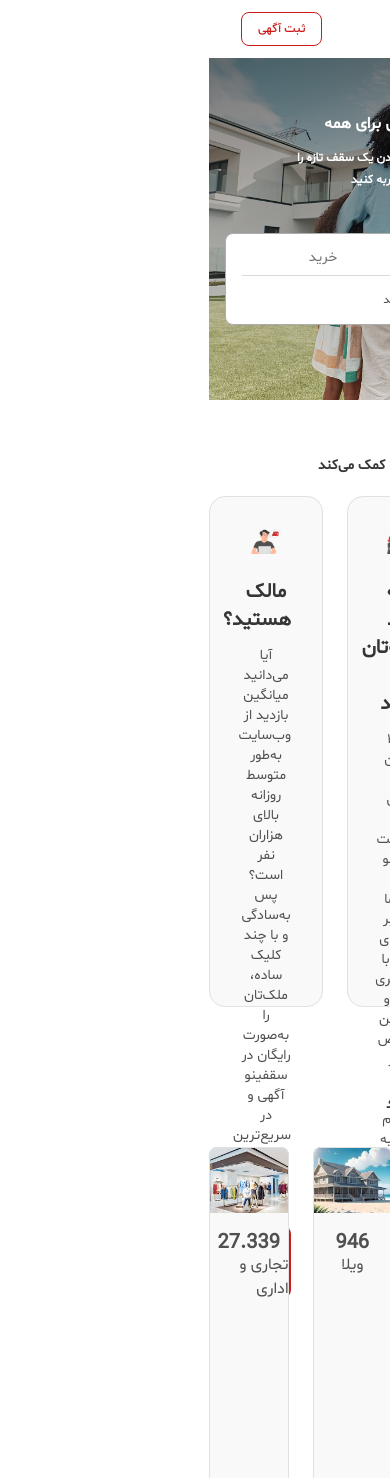
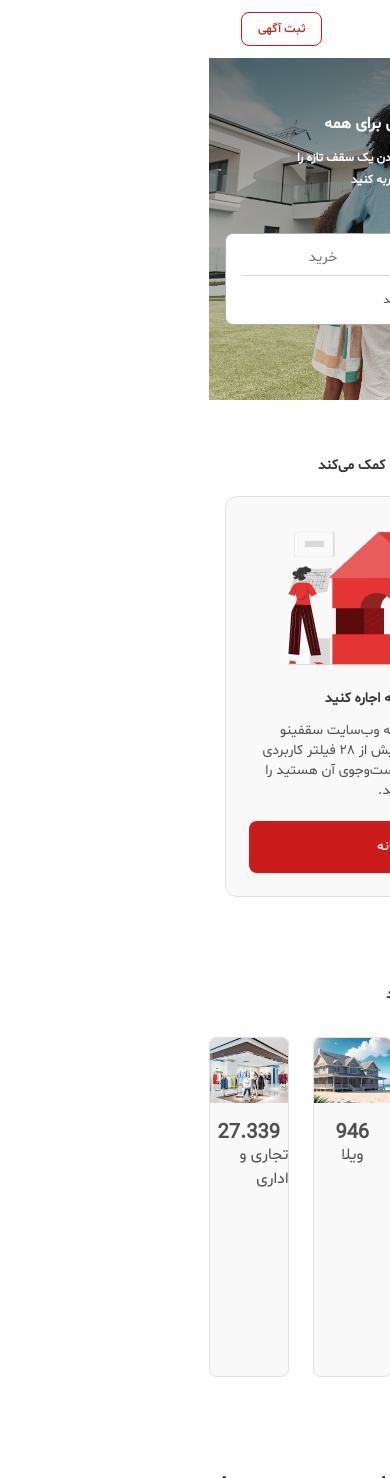
Before and after one commit to soheil-jalili/Saghfinoo, a Next.js app: page / in a window 390 px wide. Shown: the top 1478 px of the page. Built offline with nearby package versions, Linux system fonts and the light colour scheme; grey boxes are pictures that could not be loaded.

Commit message:
responsiv features

```diff
--- a/components/module/Footer.tsx
+++ b/components/module/Footer.tsx
@@ -48,7 +48,7 @@ const TopFooter: React.FC = () => {
             <li>
               <Link
                 href={"/"}
-                className="flex items-center gap-1 *:!text-primary-shade3"
+                className="flex items-center gap-1 *:text-primary-shade3!"
               >
                 <span>مشاهده بیشتر</span>
                 <svg
@@ -85,7 +85,7 @@ const TopFooter: React.FC = () => {
             <li>
               <Link
                 href={"/"}
-                className="flex items-center gap-1 *:!text-primary-shade3"
+                className="flex items-center gap-1 *:text-primary-shade3!"
               >
                 <span>مشاهده بیشتر</span>
                 <svg
@@ -124,7 +124,7 @@ const TopFooter: React.FC = () => {
             <li>
               <Link
                 href={"/"}
-                className="flex items-center gap-1 *:!text-primary-shade3"
+                className="flex items-center gap-1 *:text-primary-shade3!"
               >
                 <span>مشاهده بیشتر</span>
                 <svg
@@ -145,7 +145,7 @@ const TopFooter: React.FC = () => {
         </div>
 
         <div>
-          <p className="text-sm !font-medium-shabnam text-gray-11 mb-2">
+          <p className="text-sm font-medium-shabnam! text-gray-11 mb-2">
             با ما در ارتباط باشید
           </p>
 
@@ -240,7 +240,7 @@ const BottomFooter: React.FC = () => {
       </div>
 
       <div>
-        <p className="text-gray-11 text-sm mb-2 !font-medium-shabnam">خدمات</p>
+        <p className="text-gray-11 text-sm mb-2 font-medium-shabnam!">خدمات</p>
         <ul className="text-xs text-gray-9 flex flex-col gap-1">
           <li>
             <Link href="/">اجاره</Link>
@@ -267,7 +267,7 @@ const BottomFooter: React.FC = () => {
       </div>
 
       <div>
-        <p className="text-gray-11 text-sm mb-2 !font-medium-shabnam">
+        <p className="text-gray-11 text-sm mb-2 font-medium-shabnam!">
           اطلاعات
         </p>
         <ul className="text-xs text-gray-9 flex flex-col gap-1">
@@ -296,7 +296,7 @@ const BottomFooter: React.FC = () => {
       </div>
 
       <div className="flex flex-col gap-1 h-full">
-        <p className="text-gray-11 text-sm mb-2 !font-medium-shabnam">
+        <p className="text-gray-11 text-sm mb-2 font-medium-shabnam!">
           حساب کاربری
         </p>
         <ul className="text-xs text-gray-9 flex flex-col gap-1">
--- a/components/module/MobileMenu.tsx
+++ b/components/module/MobileMenu.tsx
@@ -12,7 +12,7 @@ const MobileMenu: React.FC<MobileMenuProps> = ({
 }: MobileMenuProps) => {
   return (
     <div
-      className={`w-full bg-white h-full fixed bottom-0 top-0 left-0 ${openMenu ?  'right-0'  :  'right-[-100%]' } transition-all`}
+      className={`w-full bg-white h-full fixed bottom-0 top-0 left-0 ${openMenu ?  'right-0'  :  '-right-full' } transition-all`}
     >
       <button
         className="flex mr-auto cursor-pointer px-4 pt-10 pb-2"
@@ -62,7 +62,7 @@ const MobileMenu: React.FC<MobileMenuProps> = ({
           />
         </svg>
 
-        <Link href="/" className="!font-medium-shabnam text-xs">
+        <Link href="/" className="font-medium-shabnam! text-xs">
           ورود یا ثبت‌نام
         </Link>
       </div>
@@ -91,7 +91,7 @@ const MobileMenu: React.FC<MobileMenuProps> = ({
                   fill="#505050"
                 />
               </svg>
-              <span className="text-xs !font-bold-shabnam text-gray-10">
+              <span className="text-xs font-bold-shabnam! text-gray-10">
                 ثبت آگهی
               </span>
             </Link>
@@ -144,7 +144,7 @@ const MobileMenu: React.FC<MobileMenuProps> = ({
                 />
               </svg>
 
-              <span className="text-xs !font-bold-shabnam text-gray-10">
+              <span className="text-xs font-bold-shabnam! text-gray-10">
                 اجاره خانه
               </span>
             </Link>
@@ -185,7 +185,7 @@ const MobileMenu: React.FC<MobileMenuProps> = ({
                 />
               </svg>
 
-              <span className="text-xs !font-bold-shabnam text-gray-10">
+              <span className="text-xs font-bold-shabnam! text-gray-10">
                 خرید خانه
               </span>
             </Link>
@@ -233,7 +233,7 @@ const MobileMenu: React.FC<MobileMenuProps> = ({
                   fill="#505050"
                 />
               </svg>
-              <span className="text-xs !font-bold-shabnam text-gray-10">
+              <span className="text-xs font-bold-shabnam! text-gray-10">
                 املاک و مستغلات
               </span>
             </Link>
@@ -286,7 +286,7 @@ const MobileMenu: React.FC<MobileMenuProps> = ({
                 />
               </svg>
 
-              <span className="text-xs !font-bold-shabnam text-gray-10">
+              <span className="text-xs font-bold-shabnam! text-gray-10">
                 مشاورین املاک
               </span>
             </Link>
@@ -335,7 +335,7 @@ const MobileMenu: React.FC<MobileMenuProps> = ({
                 />
               </svg>
 
-              <span className="text-xs !font-bold-shabnam text-gray-10">
+              <span className="text-xs font-bold-shabnam! text-gray-10">
                 اخبار روز
               </span>
             </Link>
--- a/components/module/Nav.tsx
+++ b/components/module/Nav.tsx
@@ -67,7 +67,7 @@ const Nav: React.FC = () => {
         </Link>
         <Link
           href="/add-post"
-          className="border border-primary px-4 py-2 rounded-lg text-primary text-xs sm:text-sm !font-medium-shabnam"
+          className="border border-primary px-4 py-2 rounded-lg text-primary text-xs sm:text-sm font-medium-shabnam!"
         >
           ثبت آگهی
         </Link>
--- a/components/templates/Index/FeatureItem.tsx
+++ b/components/templates/Index/FeatureItem.tsx
@@ -18,8 +18,8 @@ const FeatureItem: React.FC<FeatureItemType> = ({
   route,
 }: FeatureItemType) => {
   return (
-    <div className="h-[511px] rounded-2xl p-8 bg-gray-2 flex flex-col justify-between outline -outline-offset-1 outline-gray-4">
-      <div className="text-center">
+    <div className="h-auto sm:h-[511px] rounded-xl sm:rounded-2xl p-6 sm:p-8 bg-gray-2 flex flex-col justify-between outline -outline-offset-1 outline-gray-4 gap-5">
+      <div className="flex flex-col items-center">
         <Image
           src={image}
           width={280}
@@ -27,11 +27,12 @@ const FeatureItem: React.FC<FeatureItemType> = ({
           alt={title}
           className="mb-6"
         />
-        <h5 className="mb-3 font-bold font-bold-shabnam text-xl text-gray-11">
+        <h5 className="mb-3 font-bold font-bold-shabnam text-sm sm:text-xl text-gray-11">
           {title}
         </h5>
-        <p className="text-gray-10 text-sm">{description}</p>
+        <p className="text-gray-10 text-sm line-clamp-4">{description}</p>
       </div>
+
       <Link href={route} className="primary__btn">
         {buttonType}
       </Link>
--- a/components/templates/Index/Features.tsx
+++ b/components/templates/Index/Features.tsx
@@ -1,6 +1,13 @@
+"use client";
 import React from "react";
 import FeatureItem from "./FeatureItem";
 import Title from "@/components/module/Title";
+
+// Import Swiper React components
+import { Swiper, SwiperSlide } from "swiper/react";
+
+// Import Swiper styles
+import "swiper/css";
 
 const Features: React.FC = () => {
   return (
@@ -9,7 +16,32 @@ const Features: React.FC = () => {
         title="سقفینو چطور به خانه‌دار شدن شما کمک می‌کند"
         className="px-4 mt-14 sm:mt-26 mb-5 sm:mb-8"
       />
-      <div className="grid grid-cols-3 gap-6">
+      <Swiper
+        className="mySwiper px-4!"
+        spaceBetween={24}
+        slidesPerView={1}
+        breakpoints={{
+          400: {
+            slidesPerView : 1.5
+          },
+          700: {
+            slidesPerView : 1.8
+          },
+
+
+          900: {
+            slidesPerView : 2.4
+          },
+
+          1100 : {
+
+            slidesPerView : 3
+          }
+
+
+        }}
+      >
+        <SwiperSlide>
           <FeatureItem
             image="/assets/images/features/illustration1.png"
             title="به آسانی یک خانه اجاره کنید"
@@ -17,6 +49,9 @@ const Features: React.FC = () => {
             buttonType="اجاره خانه"
             route="/"
           />
+        </SwiperSlide>
+
+        <SwiperSlide>
           <FeatureItem
             image="/assets/images/features/illustration2.png"
             title="خانه مورد علاقه‌تان را بخرید"
@@ -25,6 +60,9 @@ const Features: React.FC = () => {
             buttonType="خرید خانه"
             route="/"
           />
+        </SwiperSlide>
+
+        <SwiperSlide>
           <FeatureItem
             image="/assets/images/features/illustration3.png"
             title="مالک هستید؟"
@@ -33,7 +71,8 @@ const Features: React.FC = () => {
             buttonType="ثبت آگهی"
             route="/"
           />
-      </div>
+        </SwiperSlide>
+      </Swiper>
     </section>
   );
 };
```
Lines whose indentation alone changed are shown as unchanged.
